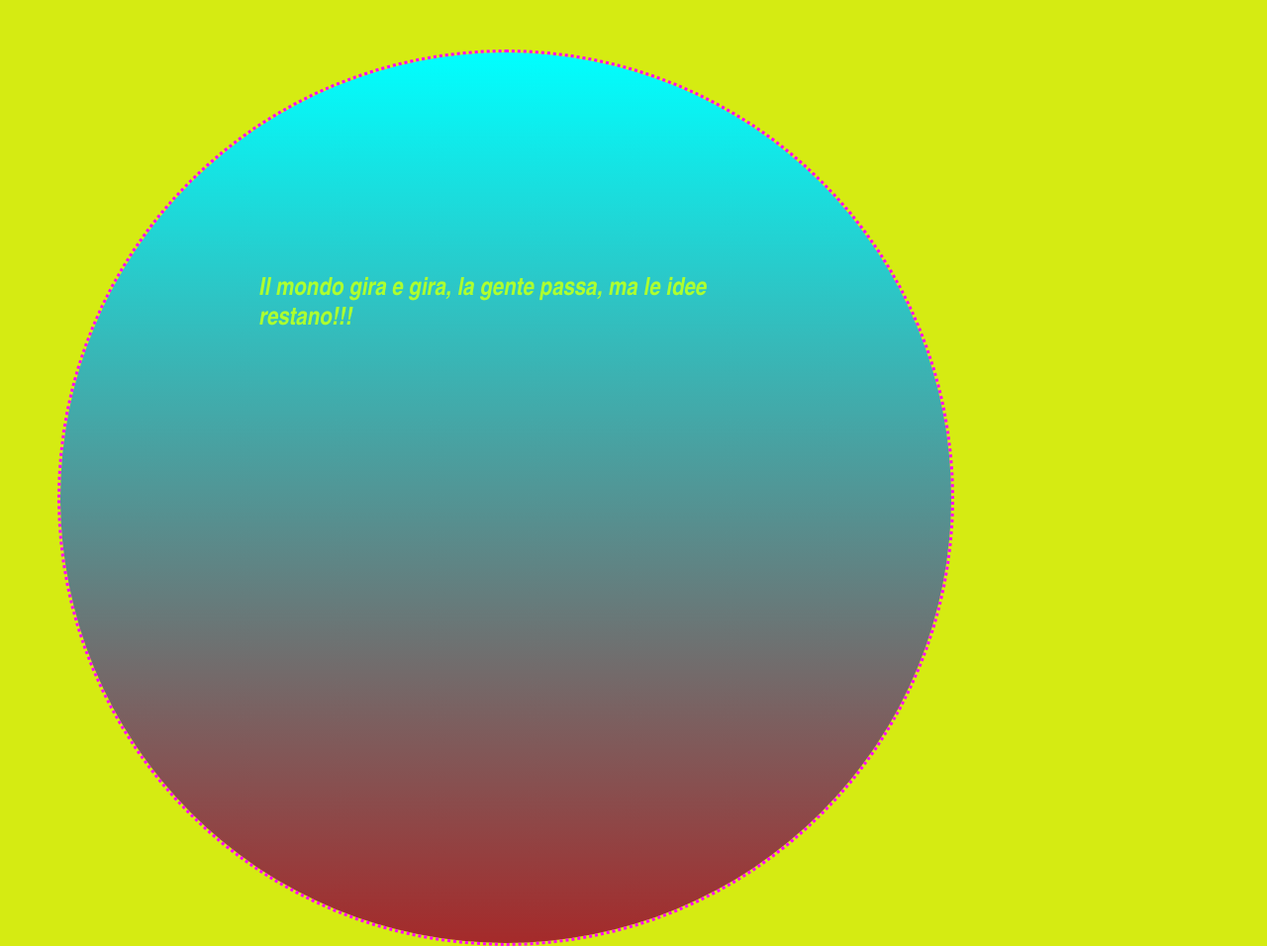
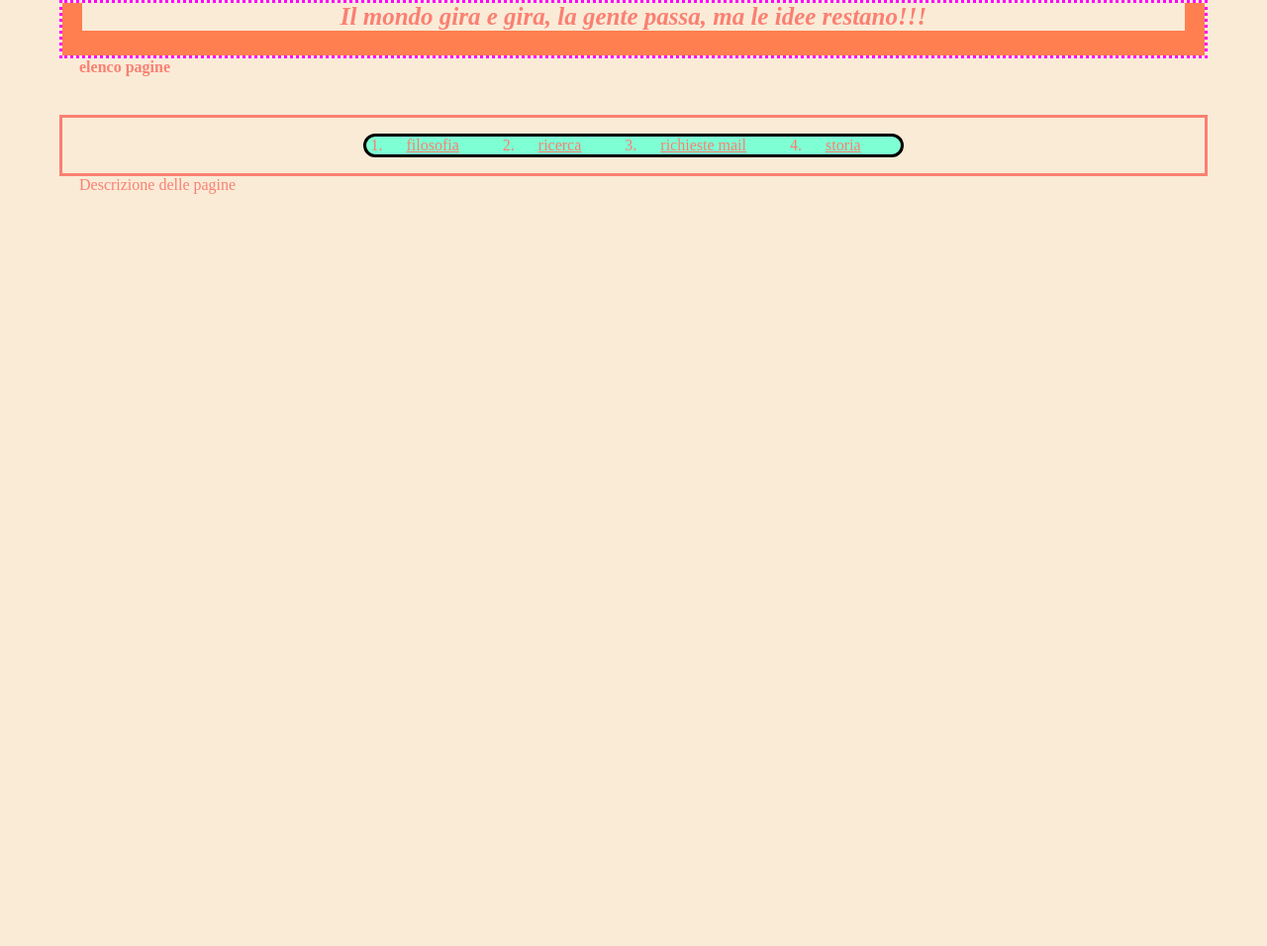
Before and after one commit to sandrinidavid/sandrinidavid.github.io, a plain HTML site: page index.html in a window 1280 px wide. Shown: the top 956 px of the page at 99% size. After the commit the page ends 800 px from the top, so only its background shows below. Drawn offline with Linux system fonts and the light colour scheme.

Commit message:
aggiornamenti 20/3/23

```diff
--- a/index.html
+++ b/index.html
@@ -7,21 +7,23 @@
     <title> biografie in generale</title>
 
 </head>
-<body bgcolor="#d5eb12">
+<body>
 
 <header>
 <h3><strong>Il mondo gira e gira, la gente passa, ma le idee restano!!!</strong></h3>
 </header>
 <section style="border: chartreuse">
 <h4>elenco pagine</h4><br>
-<ol>
+<div class="container">
+    <ol class="list">
 
-    <li><a href="esempi/filosofia.html" target="_self" >filosofia</a></li>
-    <li><a href="http://www.google.com" target="_blank">ricerca</a></li>
-    <li><a href="esempi/prova mail.html" target="_self">richieste mail</a></li>
-    <li><a href="esempi/storia.html" target="_self">storia</a></li>
+    <li class="link"><a class="link" href="esempi/filosofia.html" target="_self" >filosofia</a></li>
+    <li class="link"><a class="link" href="http://www.google.com" target="_blank">ricerca</a></li>
+    <li class="link"><a class="link" href="esempi/prova mail.html" target="_self">richieste mail</a></li>
+    <li class="link"><a class="link" href="esempi/storia.html" target="_self">storia</a></li>
 
-</ol>
+    </ol>
+</div>
 </section>
 <section>
     <article>
--- a/style.css
+++ b/style.css
@@ -1,3 +1,14 @@
+*{
+    background-color: antiquewhite;
+    color: salmon;
+    margin-top: 0;
+    margin-left: 20px;
+    margin-right: 20px;
+    padding: unset;
+    ma
+
+
+}
 h3{
     font-size: 25px;
     color: greenyellow;
@@ -5,24 +16,33 @@ h3{
 
 
 }
-/*@import url('https://fonts.googleapis.com/css2?family=Noto+Sans:ital,wght@0,100;0,200;0,300;0,400;0,500;0,600;0,700;0,800;0,900;1,100;1,200;1,400;1,500;1,600;1,700;1,800;1,900&display=swap');*/
-body
-{
 
-    color: brown;
-    font-family: "Arial Narrow", sans-serif;
-}
 header
 {
 
-    background-image: linear-gradient(cyan,brown);
+    background-color: coral;
+    background-clip: padding-box;
+    border-color: fuchsia ;
+    border-style: dotted;
+    text-align: center;
+}
+.container{
+    justify-content: center;
+    display: grid;
+    border-style: solid;
+    margin: 0;
+    padding: 0;
+}
+.list{
+    background-color: aquamarine;
+    border-radius: 20px;
+    margin-top: 1em;
 
-    background-clip: padding-box;
-    border-color: fuchsia ;border-style: dotted;border-radius: 50%;
-    padding: 200px;
-    margin: 50px;
-    width: 500px;
-    height: 500px;
-
-
+    border-style: solid;
+    border-color: black;
+    display: flex;
+    justify-content: space-evenly;
 }
+.link{
+    background-color: aquamarine;
+}
```
